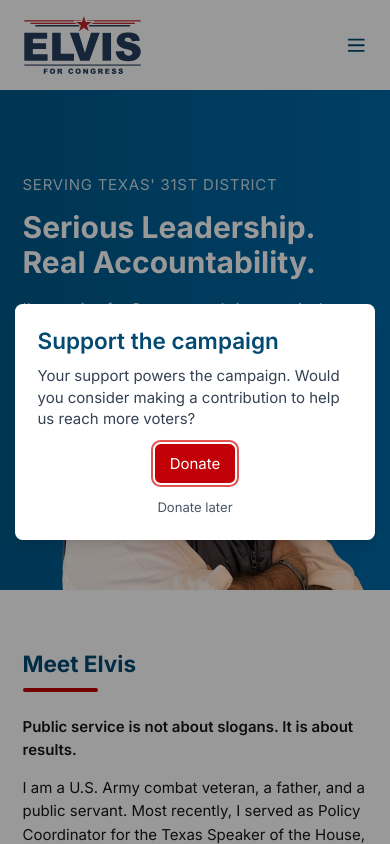
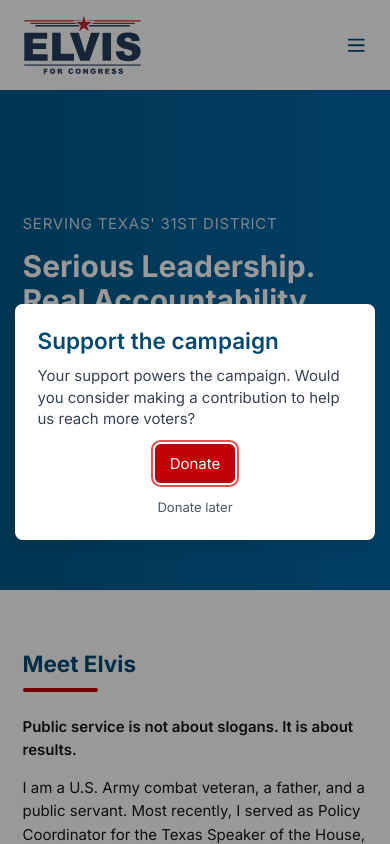
Before and after one commit to AMayLolo/elvisforcongress, a Next.js app: page / in a window 390 px wide. Shown: the top 844 px of the page. Built offline with nearby package versions, Linux system fonts and the light colour scheme.

Commit message:
UI: remove portrait box; stretch portrait to fill hero section

```diff
--- a/src/components/Hero.tsx
+++ b/src/components/Hero.tsx
@@ -23,13 +23,13 @@ export default function Hero() {
           </div>
         </div>
 
-        {/* Portrait on right - stretched to bottom, no box */}
-        <div className="relative h-full">
+        {/* Portrait on right - hidden on mobile, shown on md+ */}
+        <div className="hidden md:block relative h-full">
           <Image
             src="/elvis.png"
             alt="Photo of Elvis"
             fill
-            sizes="(max-width: 768px) 100vw, 50vw"
+            sizes="(max-width: 768px) 0vw, 50vw"
             priority
             className="object-cover object-bottom"
           />
```
